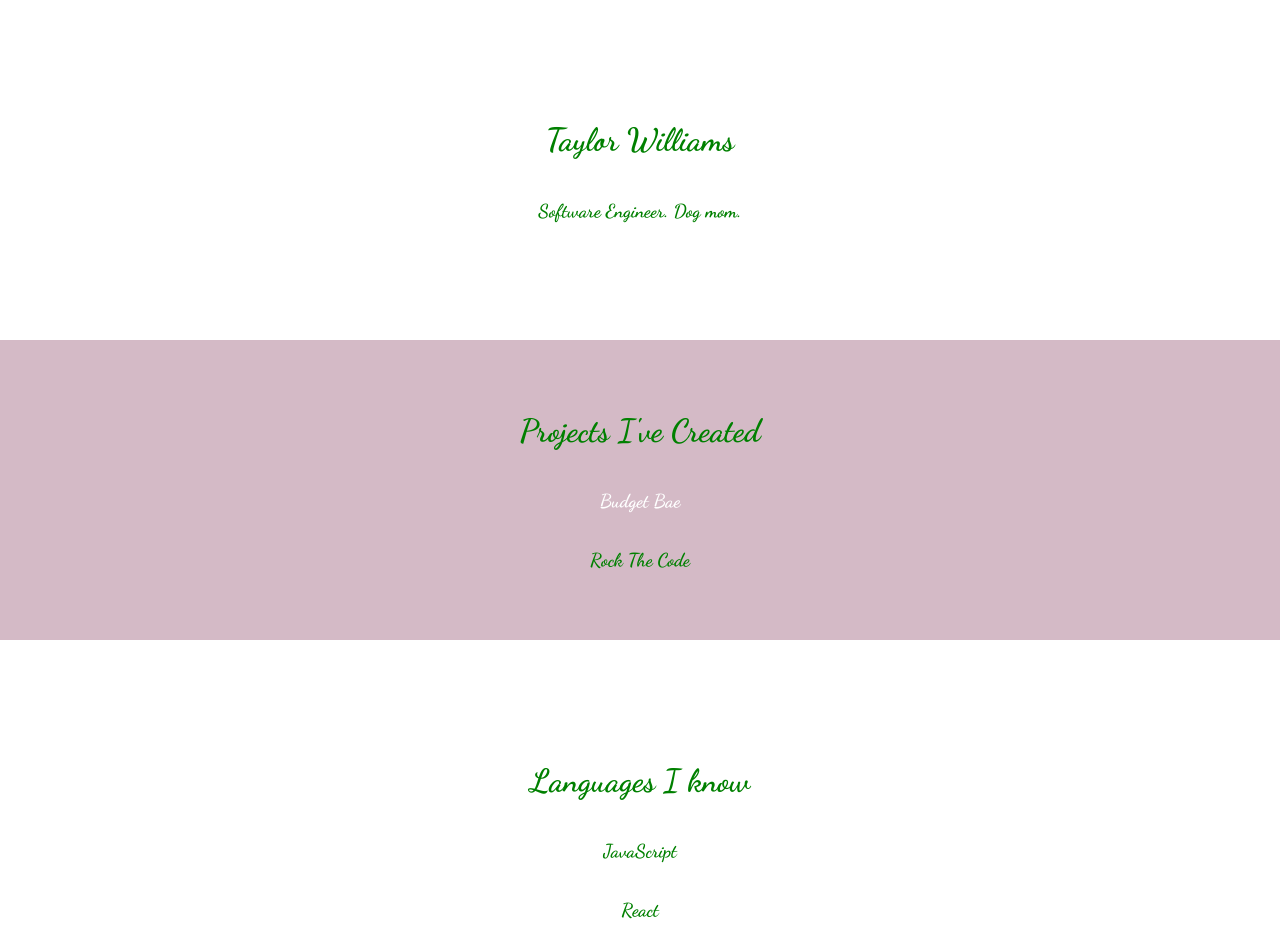
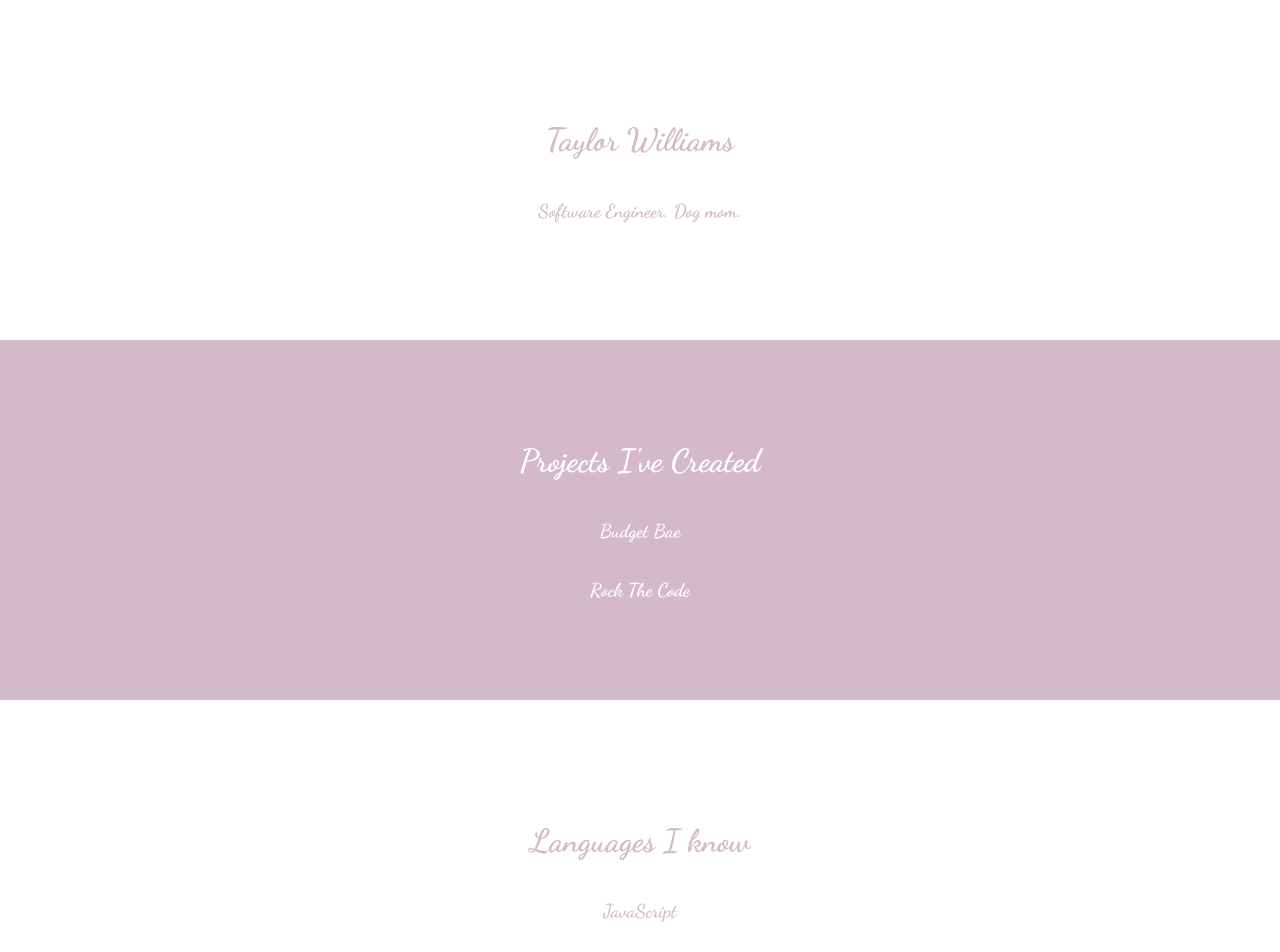
Before and after one commit to TaylorWill94/taylor-will-portfolio-pink, a React (Create React App) app: page / in a window 1280 px wide. Shown: the top 952 px of the page. Built offline with nearby package versions, Linux system fonts and the light colour scheme.

Commit message:
Changes padding for portfolio

```diff
--- a/src/Components/Home/Home.css
+++ b/src/Components/Home/Home.css
@@ -25,19 +25,19 @@
 }
 
 @media screen and (min-width: 798px) {
-  .Home {
+  /* .Home {
     color: yellow;
-  }
+  } */
 }
 
 @media screen and (min-width: 987px) {
-  .Home {
+  /* .Home {
     color: rgb(240, 77, 104);
-  }
+  } */
 }
 
 @media screen and (min-width: 1278px) {
-  .Home {
+  /* .Home {
     color: green;
-  }
+  } */
 }
--- a/src/Components/Languages/Languages.css
+++ b/src/Components/Languages/Languages.css
@@ -17,19 +17,19 @@
 }
 
 @media screen and (min-width: 798px) {
-  .languages {
+  /* .languages {
     color: yellow;
-  }
+  } */
 }
 
 @media screen and (min-width: 987px) {
-  .languages {
+  /* .languages {
     color: rgb(240, 77, 104);
-  }
+  } */
 }
 
 @media screen and (min-width: 1278px) {
-  .languages {
+  /* .languages {
     color: green;
-  }
+  } */
 }
--- a/src/Components/Portfolio/Portfolio.css
+++ b/src/Components/Portfolio/Portfolio.css
@@ -4,7 +4,7 @@
     flex-direction: column;
     font-family: "Dancing Script", cursive;
     /* margin: 50px; */
-    padding: 50px;
+    padding: 80px;
     text-align: center;
     background: #d4bac6;
     color: rgb(234, 101, 181);
@@ -28,19 +28,19 @@
 }
 
 @media screen and (min-width: 798px) {
-  .Portfolio {
+  /* .Portfolio {
     color: yellow;
-  }
+  } */
 }
 
 @media screen and (min-width: 987px) {
-  .Portfolio {
+  /* .Portfolio {
     color: rgb(240, 77, 104);
-  }
+  } */
 }
 
 @media screen and (min-width: 1278px) {
-  .Portfolio {
+  /* .Portfolio {
     color: green;
-  }
+  } */
 }
```
